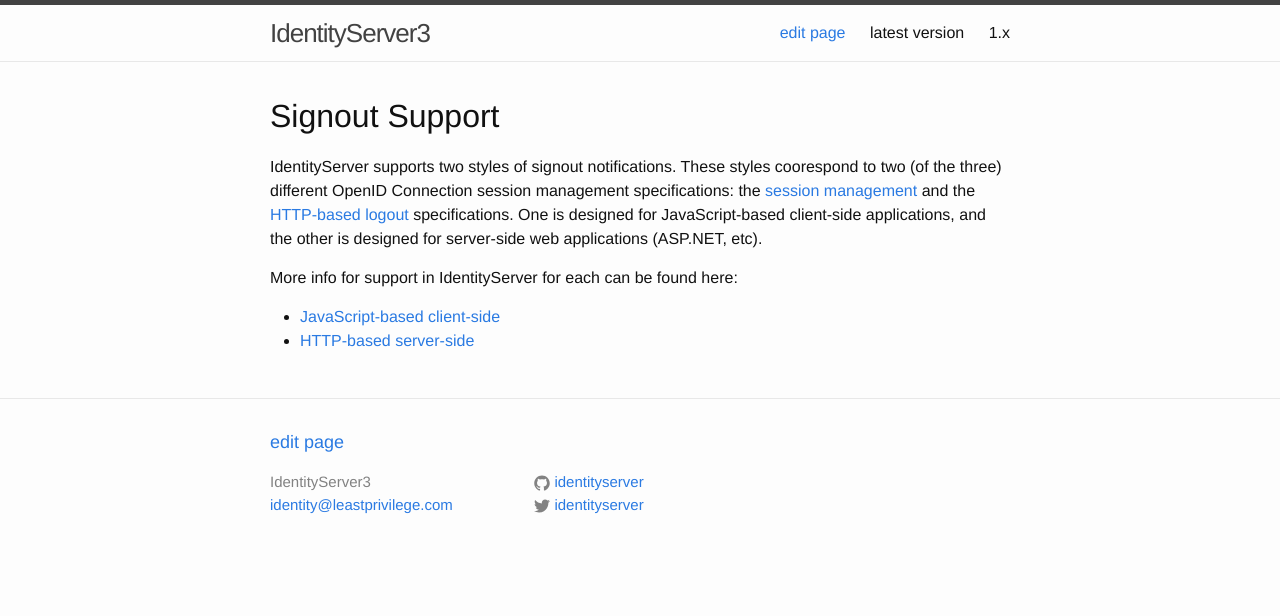
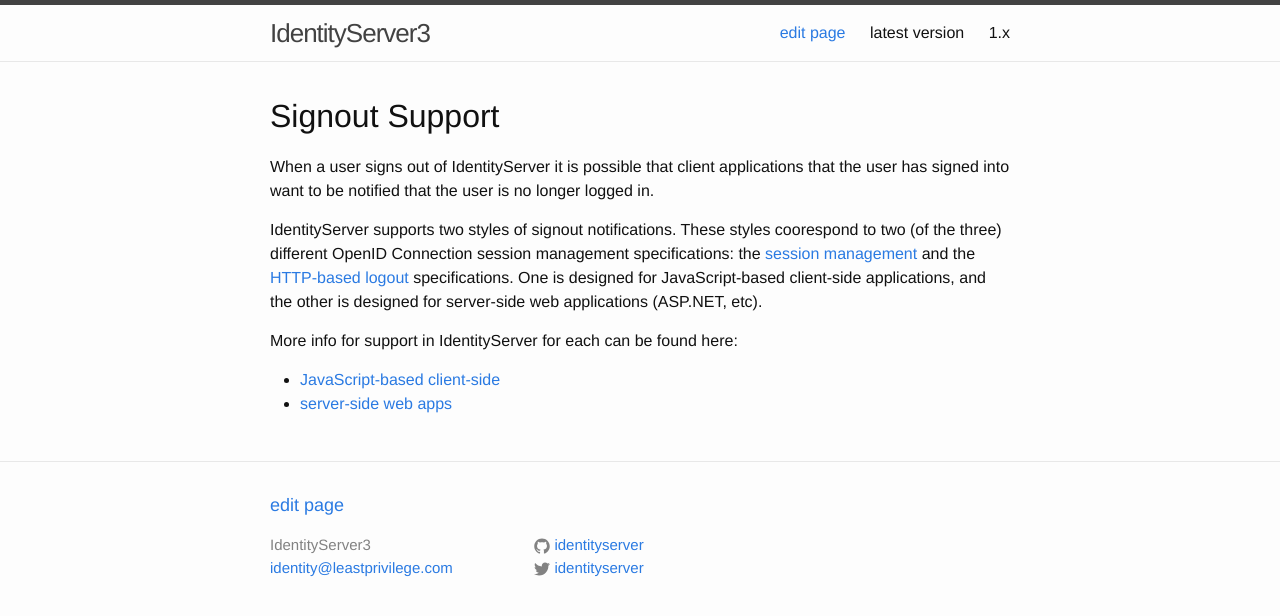
Before and after one commit to IdentityServer/Documentation, a Jekyll site: the page built from docsv2/advanced/signout.md, in a window 1280 px wide. Shown: the top 616 px of the page. Built offline with Jekyll 4.4.1, drawn with Linux system fonts in a browser that asks for light colours; Markdown is read by kramdown in place of the engine named in the settings.

Commit message:
add summary

```diff
--- a/docsv2/advanced/signout.md
+++ b/docsv2/advanced/signout.md
@@ -4,16 +4,11 @@
 
 #Signout Support
 
-IdentityServer supports two styles of signout notifications.
-These styles coorespond to two (of the three) different OpenID Connection session
-management specifications:
-the [session management](https://openid.net/specs/openid-connect-session-1_0.html)
-and the [HTTP-based logout](https://openid.net/specs/openid-connect-logout-1_0.html)
-specifications.
-One is designed for JavaScript-based client-side applications,
-and the other is designed for server-side web applications (ASP.NET, etc).
+When a user signs out of IdentityServer it is possible that client applications that the user has signed into want to be notified that the user is no longer logged in.
+
+IdentityServer supports two styles of signout notifications. These styles coorespond to two (of the three) different OpenID Connection session management specifications: the [session management](https://openid.net/specs/openid-connect-session-1_0.html) and the [HTTP-based logout](https://openid.net/specs/openid-connect-logout-1_0.html) specifications. One is designed for JavaScript-based client-side applications, and the other is designed for server-side web applications (ASP.NET, etc).
 
 More info for support in IdentityServer for each can be found here:
 
 * [JavaScript-based client-side](signout-session.html)
-* [HTTP-based server-side](signout-http.html)
+* [server-side web apps](signout-http.html)
```
